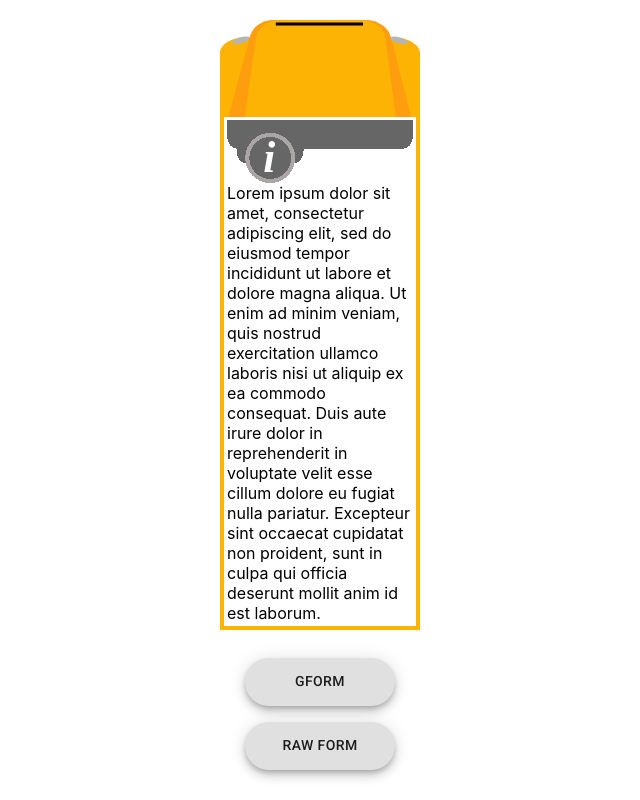
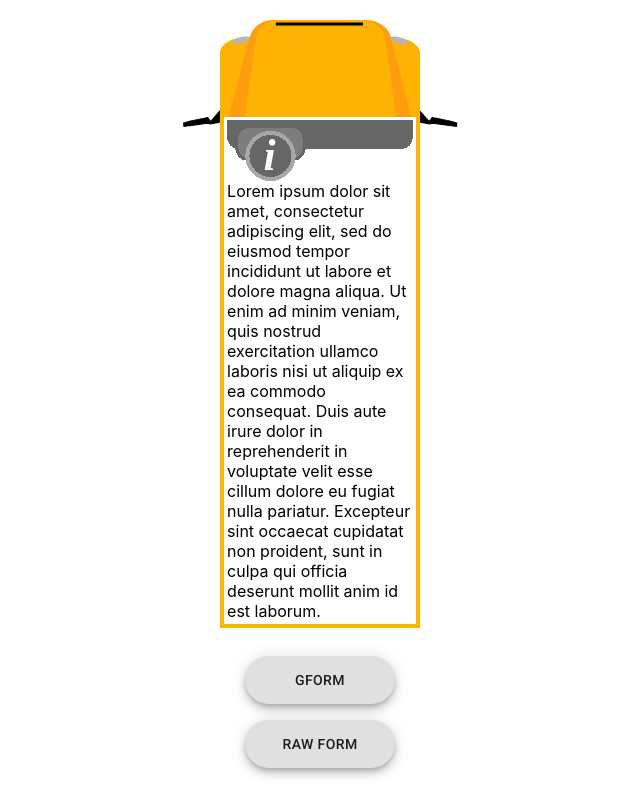
Before and after one commit to rhussmann/msnap-registration, a React (Create React App) app: page / in a window 1280 px wide. Shown: the whole page, without its empty margins (320-960 px from the left). Built offline with nearby package versions, Linux system fonts and the light colour scheme.

Commit message:
Add mirrors because

```diff
--- a/src/components/FixItBus.tsx
+++ b/src/components/FixItBus.tsx
@@ -4,16 +4,17 @@ import { NONAME } from "dns";
 
 export const FixItBus: React.FC = () => {
   const busWrap = {
-    width: "200px",
+    width: "275px",
     margin: "20px",
-  };
+    display: "flex",
+    flexDirection: "row",
+  } as React.CSSProperties;
   const busHood = {
     display: "block",
     width: "100%",
   };
   const busDash = {
     display: "block",
-    // padding: "3px",
     width: "100%",
   };
   const busBody = {
@@ -24,15 +25,29 @@ export const FixItBus: React.FC = () => {
     borderRight: "4px solid #fdb303",
     borderBottom: "4px solid #fdb303",
   };
+  const mirror = {
+    marginTop: "90px",
+  };
+  const flip = {
+    transform: "scaleX(-1)",
+  };
   return (
     <div style={busWrap}>
-      <img alt="the bus" src="assets/bus.front.svg" style={busHood} />
-      <div style={busBody}>
-        <img alt="the bus" src="assets/bus.dash.svg" style={busDash} /> Lorem ipsum dolor sit amet, consectetur
-        adipiscing elit, sed do eiusmod tempor incididunt ut labore et dolore magna aliqua. Ut enim ad minim veniam,
-        quis nostrud exercitation ullamco laboris nisi ut aliquip ex ea commodo consequat. Duis aute irure dolor in
-        reprehenderit in voluptate velit esse cillum dolore eu fugiat nulla pariatur. Excepteur sint occaecat cupidatat
-        non proident, sunt in culpa qui officia deserunt mollit anim id est laborum.{" "}
+      <div style={mirror}>
+        <img alt="bus left mirror" src="assets/bus.mirror.svg" />
+      </div>
+      <div>
+        <img alt="bus hood" src="assets/bus.front.svg" style={busHood} />
+        <div style={busBody}>
+          <img alt="bus dash" src="assets/bus.dash.svg" style={busDash} /> Lorem ipsum dolor sit amet, consectetur
+          adipiscing elit, sed do eiusmod tempor incididunt ut labore et dolore magna aliqua. Ut enim ad minim veniam,
+          quis nostrud exercitation ullamco laboris nisi ut aliquip ex ea commodo consequat. Duis aute irure dolor in
+          reprehenderit in voluptate velit esse cillum dolore eu fugiat nulla pariatur. Excepteur sint occaecat
+          cupidatat non proident, sunt in culpa qui officia deserunt mollit anim id est laborum.{" "}
+        </div>
+      </div>
+      <div style={mirror}>
+        <img alt="bus right mirror" src="assets/bus.mirror.svg" style={flip} />
       </div>
     </div>
   );
```
Also changed, not shown: public/assets/bus.dash.svg.
